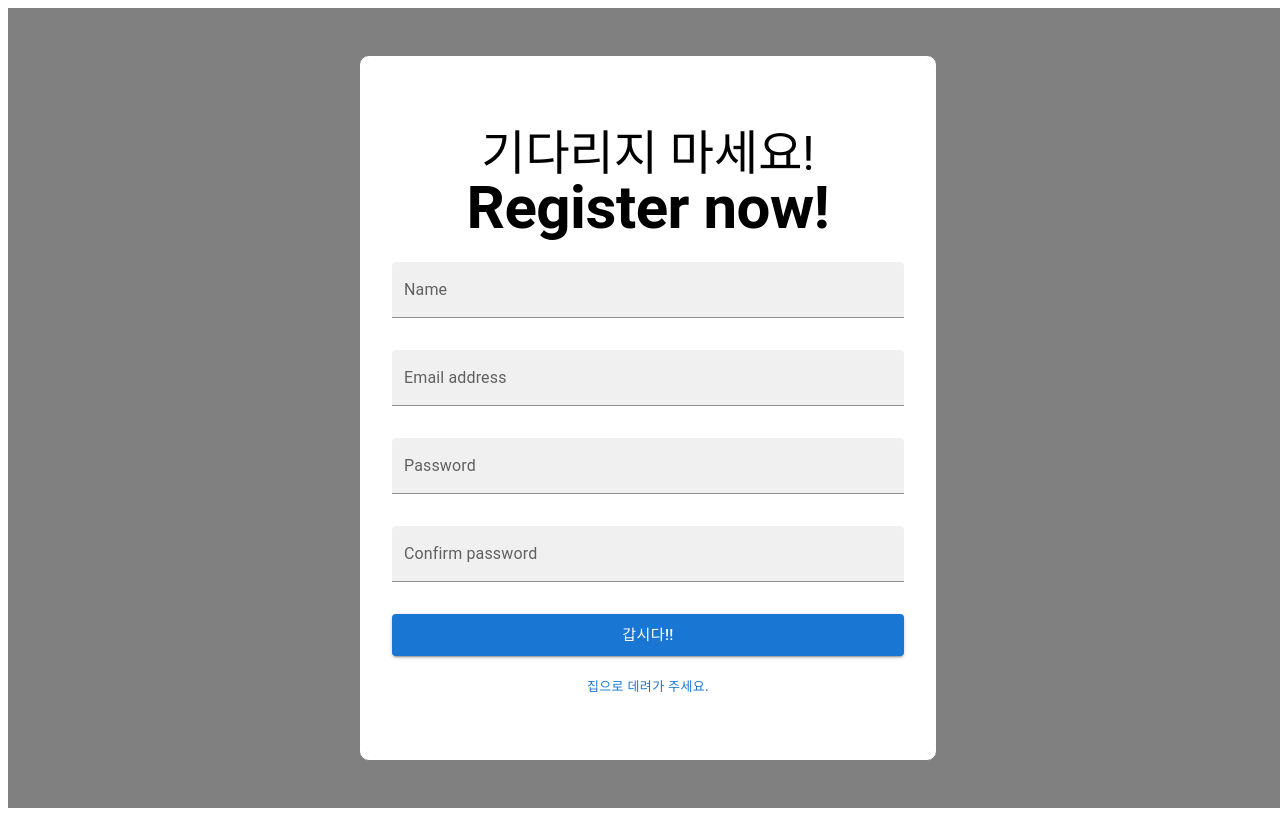
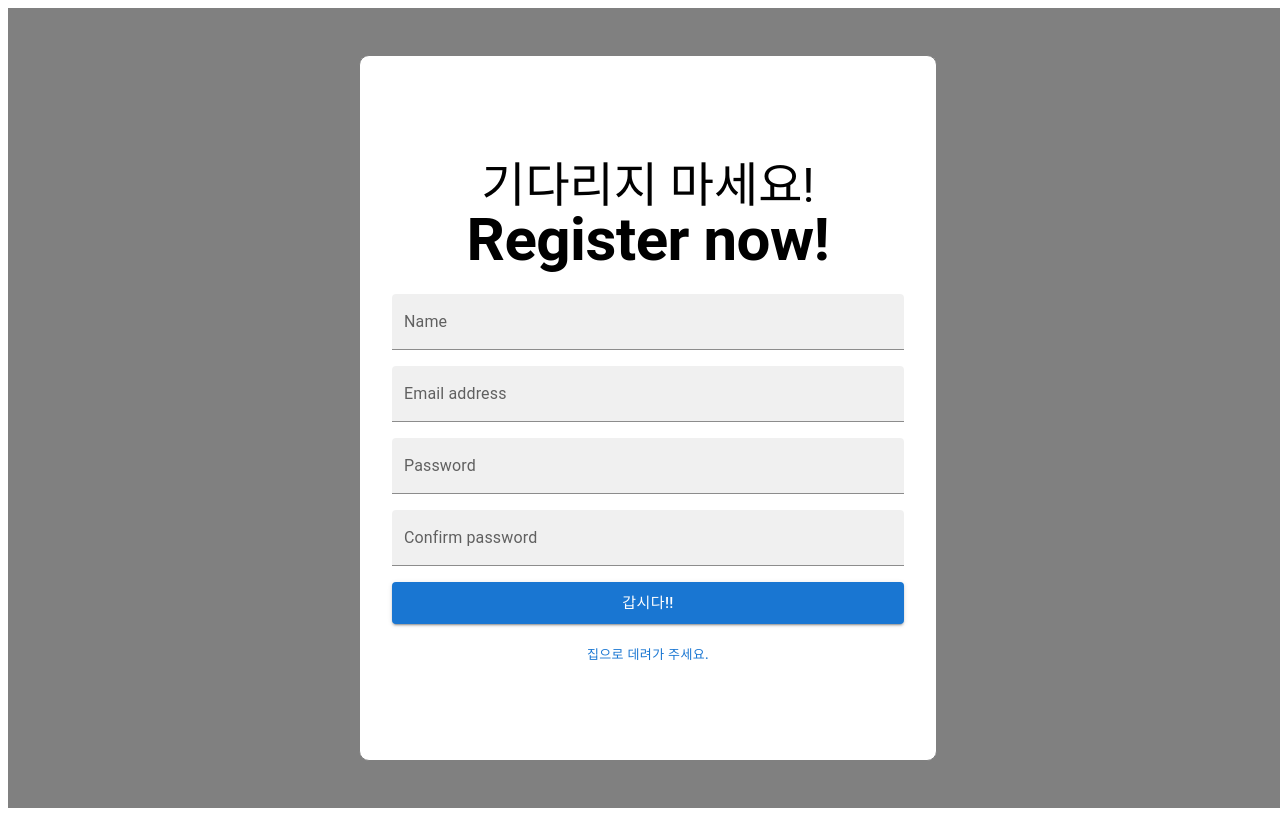
Before and after one commit to BelenPeluffo/react-login, a React (Vite) app: page /register in a window 1280 px wide. Built offline with nearby package versions, Linux system fonts and the light colour scheme.

Commit message:
feat (FieldInput.tsx): creates field for 'dropdown' and 'date' types.

```diff
--- a/src/components/FieldInput.tsx
+++ b/src/components/FieldInput.tsx
@@ -1,8 +1,17 @@
-import { MenuItem, Select, TextField, Typography } from "@mui/material";
+import {
+  Box,
+  InputLabel,
+  MenuItem,
+  Select,
+  TextField,
+  Typography,
+} from "@mui/material";
 import { handleFieldChange } from "../helpers/formHandlers";
 import { FieldError, useFormContext } from "react-hook-form";
 import { FieldType } from "../config/register";
 import { Option } from "../config/stepOneForm";
+import { DatePicker, LocalizationProvider } from "@mui/x-date-pickers";
+import { AdapterDayjs } from "@mui/x-date-pickers/AdapterDayjs";
 
 interface FieldInputProps<objectType> {
   label: string;
@@ -32,7 +41,7 @@ function FieldInput<objectType>({
   } = useFormContext();
 
   return (
-    <>
+    <Box sx={{ width: width }}>
       {(type === "text" || type === "password") && (
         <TextField
           variant="filled"
@@ -49,20 +58,28 @@ function FieldInput<objectType>({
           }}
           type={type}
           error={!!errors[name]}
-          sx={{ width: width }}
+          sx={{ width: "100%" }}
         />
       )}
 
       {type === "dropdown" && options && (
-        <Select label={label} sx={{ width: width }}>
-          {options.map((option) => (
-            <MenuItem value={option.value}>{option.label}</MenuItem>
-          ))}
-        </Select>
+        <Box sx={{ width: "100%" }}>
+          <InputLabel>{label}</InputLabel>
+          <Select displayEmpty sx={{ width: "100%" }} error={!!errors[name]}>
+            <MenuItem>
+              <em>Seleccioná {label.toLowerCase()}</em>
+            </MenuItem>
+            {options.map((option) => (
+              <MenuItem value={option.value}>{option.label}</MenuItem>
+            ))}
+          </Select>
+        </Box>
       )}
 
-      {type !== "text" && type !== "password" && type !== "dropdown" && (
-        <Typography>{label}</Typography>
+      {type === "date" && (
+        <LocalizationProvider dateAdapter={AdapterDayjs}>
+          <DatePicker label={label} sx={{ width: "100%" }} />
+        </LocalizationProvider>
       )}
 
       {errors && (
@@ -70,7 +87,7 @@ function FieldInput<objectType>({
           {errors?.[name]?.message as string}
         </Typography>
       )}
-    </>
+    </Box>
   );
 }
 
```
